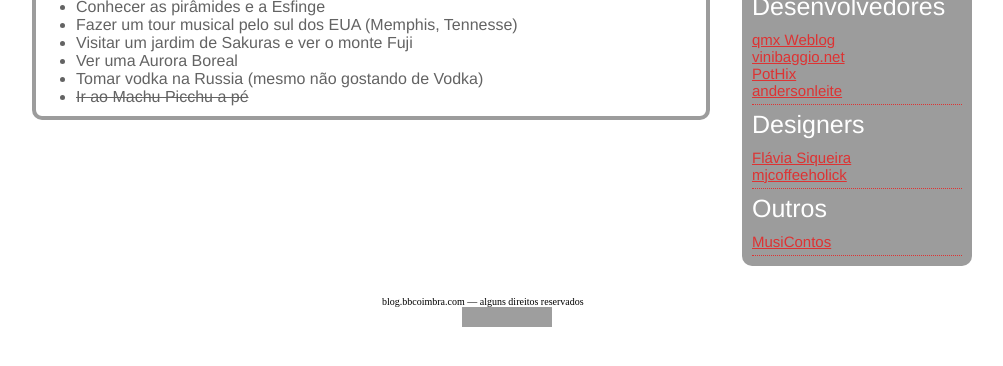
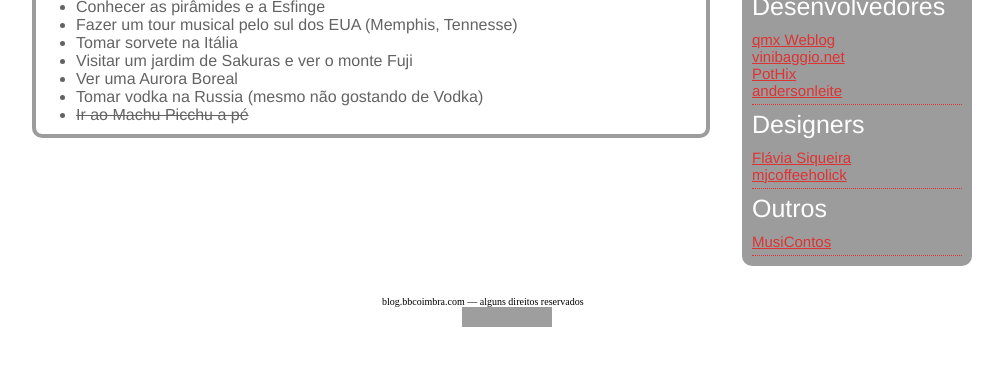
Before and after one commit to bbcoimbra/bbcoimbra.github.com, a Jekyll site: the page built from bucket_list.html, in a window 1280 px wide, cut to the strip 324-690 px from the top of the page. Shown: the whole strip, without its empty margins (133-1136 px from the left). Built offline with Jekyll 4.4.1, drawn with Linux system fonts in a browser that asks for light colours; nearby versions of some CDN libraries; Markdown is read by kramdown in place of the engine named in the settings; grey boxes are pictures that could not be loaded.

Commit message:
one more item to bucket_list

```diff
--- a/bucket_list.html
+++ b/bucket_list.html
@@ -12,6 +12,7 @@ layout: default
 		<li>Assistir ao vivo, novamente, Carmina Burana</li>
 		<li>Conhecer as pirâmides e a Esfinge</li>
 		<li>Fazer um tour musical pelo sul dos EUA (Memphis, Tennesse)</li>
+		<li>Tomar sorvete na Itália</li>
 		<li>Visitar um jardim de Sakuras e ver o monte Fuji</li>
 		<li>Ver uma Aurora Boreal</li>
 		<li>Tomar vodka na Russia (mesmo não gostando de Vodka)</li>
```
